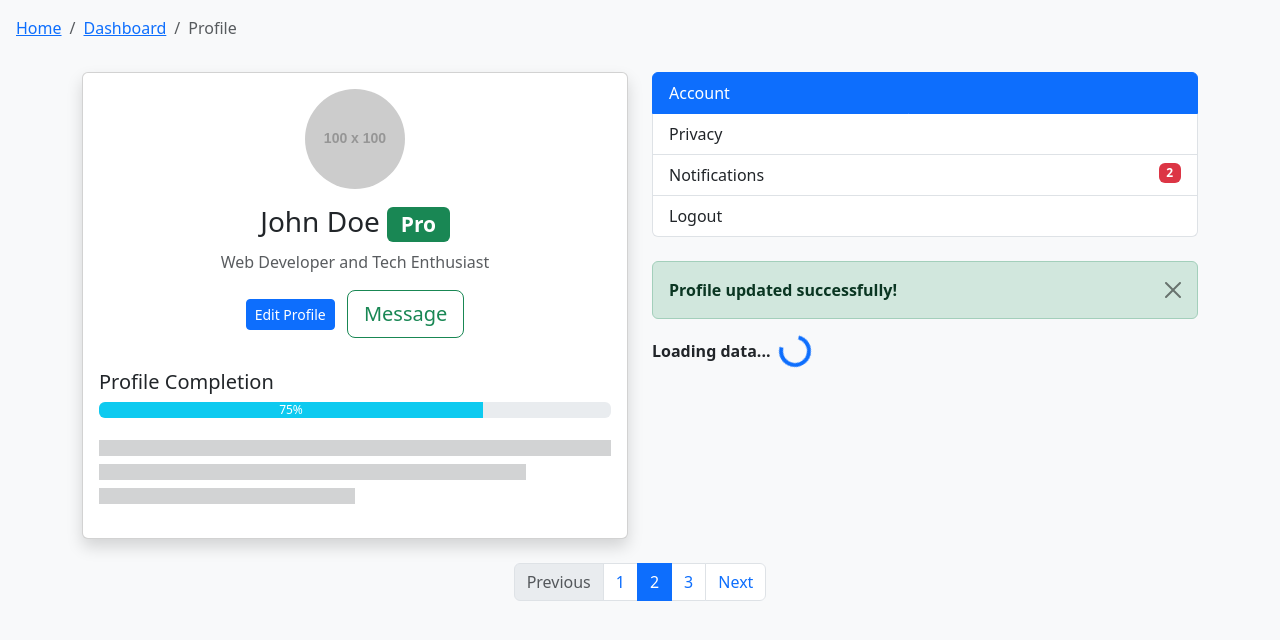
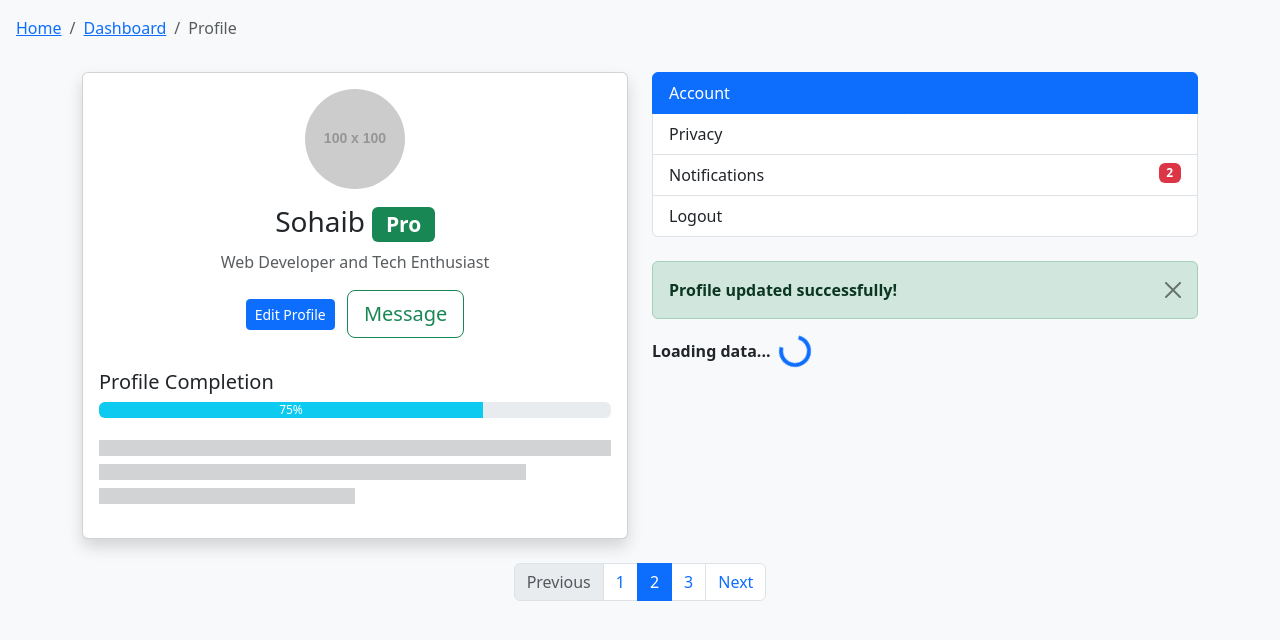
Before and after one commit to tonmoysohaib/Mod-9-Assignment-1-Homework-Profile-page-using-Bootstrap, a plain HTML site: page index.html in a window 1280 px wide. Drawn offline with nearby package versions, Linux system fonts and the light colour scheme; placeholder pictures from the web are drawn by us.

Commit message:
Update index.html

```diff
--- a/index.html
+++ b/index.html
@@ -29,7 +29,7 @@
         <div class="card shadow">
           <div class="card-body text-center">
             <img src="https://via.placeholder.com/100" class="rounded-circle mb-3" alt="Profile Picture">
-            <h3>John Doe <span class="badge bg-success">Pro</span></h3>
+            <h3>Sohaib <span class="badge bg-success">Pro</span></h3>
             <p class="text-muted">Web Developer and Tech Enthusiast</p>
             <button class="btn btn-primary btn-sm me-2">Edit Profile</button>
             <button class="btn btn-outline-success btn-lg">Message</button>
```
